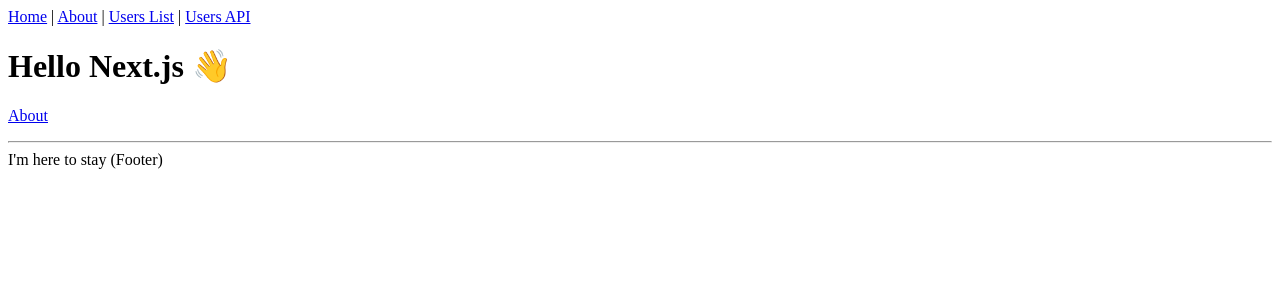
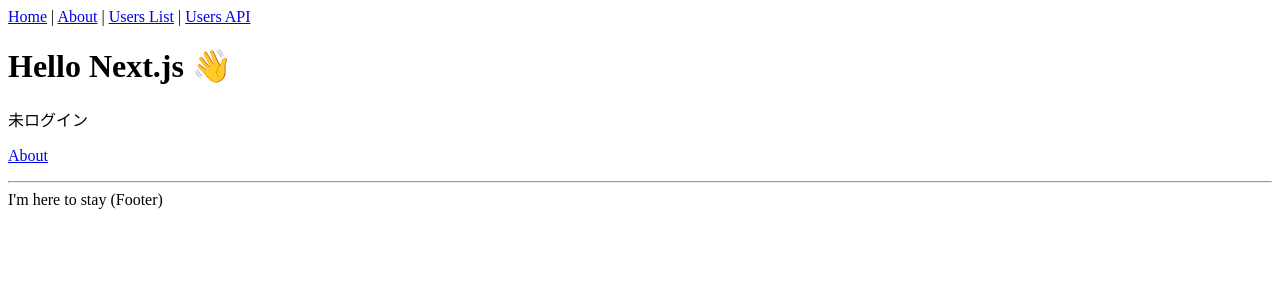
Before and after one commit to motikoma/questionBox, a Next.js app: page / in a window 1280 px wide. Shown: the top 300 px of the page. Built offline with nearby package versions, Linux system fonts and the light colour scheme; no server answers.

Commit message:
add: authentication

```diff
--- /dev/null
+++ b/fooks/authentication.ts
@@ -0,0 +1,41 @@
+import {useEffect} from "react";
+import firebase from 'firebase/app'
+import {User} from "../interfaces/index";
+import {atom, useRecoilState} from "recoil";
+
+const userState = atom<User>({
+  key: 'user',
+  default: {
+    uid: '',
+    isAnonymous: false
+  },
+});
+
+const useAuthentication = () => {
+  const [user, setUser] = useRecoilState(userState);
+
+  useEffect(()=>{
+    if (user.uid) return;
+
+    firebase
+    .auth()
+    .signInAnonymously()
+    .catch((error) => console.error(error));
+
+  firebase.auth().onAuthStateChanged( (firebaseUser) => {
+    if (firebaseUser) {
+      setUser({uid: firebaseUser.uid, isAnonymous: firebaseUser.isAnonymous})
+    } else {
+      setUser({
+        uid: '',
+        isAnonymous: false
+      });
+    }
+    // ...
+  })
+
+  },[]);
+  return {user};
+}
+
+export default useAuthentication;
--- a/interfaces/index.ts
+++ b/interfaces/index.ts
@@ -5,6 +5,6 @@
 // import { User } from 'path/to/interfaces';
 
 export type User = {
-  id: number
-  name: string
+  uid: string
+  isAnonymous: boolean
 }
--- a/lib/authentication.ts
+++ /dev/null
@@ -1,28 +0,0 @@
-import firebase from 'firebase/app'
-
-function authenticate() {
-  firebase
-    .auth()
-    .signInAnonymously()
-    .catch(function (error) {
-      // Handle Errors here.
-      var errorCode = error.code
-      var errorMessage = error.message
-      // ...
-    })
-
-  firebase.auth().onAuthStateChanged(function (user) {
-    if (user) {
-      console.log(user.uid)
-      console.log(user.isAnonymous)
-    } else {
-      // User is signed out.
-      // ...
-    }
-    // ...
-  })
-}
-
-if (process.browser) {
-  authenticate()
-}
--- a/package.json
+++ b/package.json
@@ -11,7 +11,8 @@
     "firebase": "^8.2.9",
     "next": "latest",
     "react": "^16.12.0",
-    "react-dom": "^16.12.0"
+    "react-dom": "^16.12.0",
+    "recoil": "^0.1.2"
   },
   "devDependencies": {
     "@types/node": "^12.12.21",
--- a/pages/_app.tsx
+++ b/pages/_app.tsx
@@ -1,9 +1,14 @@
+import { RecoilRoot } from "recoil";
 import { AppProps } from "next/app";
 import "../lib/firebase";
-import "../lib/authentication";
+import "../fooks/authentication";
 
 const App: React.FC<AppProps> = ({ Component, pageProps }) => {
-  return <Component {...pageProps} />;
+  return (
+    <RecoilRoot>
+      <Component {...pageProps} />
+    </RecoilRoot>
+  );
 };
 
 export default App;
--- a/pages/index.tsx
+++ b/pages/index.tsx
@@ -1,15 +1,20 @@
-import Link from 'next/link'
-import Layout from '../components/Layout'
+import Link from "next/link";
+import Layout from "../components/Layout";
+import useAuthentication from "../fooks/authentication";
 
-const IndexPage = () => (
+const IndexPage = () => {
+  const { user } = useAuthentication();
+  return (
     <Layout title="Home | Next.js + TypeScript Example">
       <h1>Hello Next.js 👋</h1>
+      <p>{user?.uid || "未ログイン"}</p>
       <p>
         <Link href="/about">
           <a>About</a>
         </Link>
       </p>
     </Layout>
-)
+  );
+};
 
-export default IndexPage
+export default IndexPage;
```
Also changed, not shown: 1 other file (tests, documents, lock files or other folders). Lines whose indentation alone changed are shown as unchanged.
